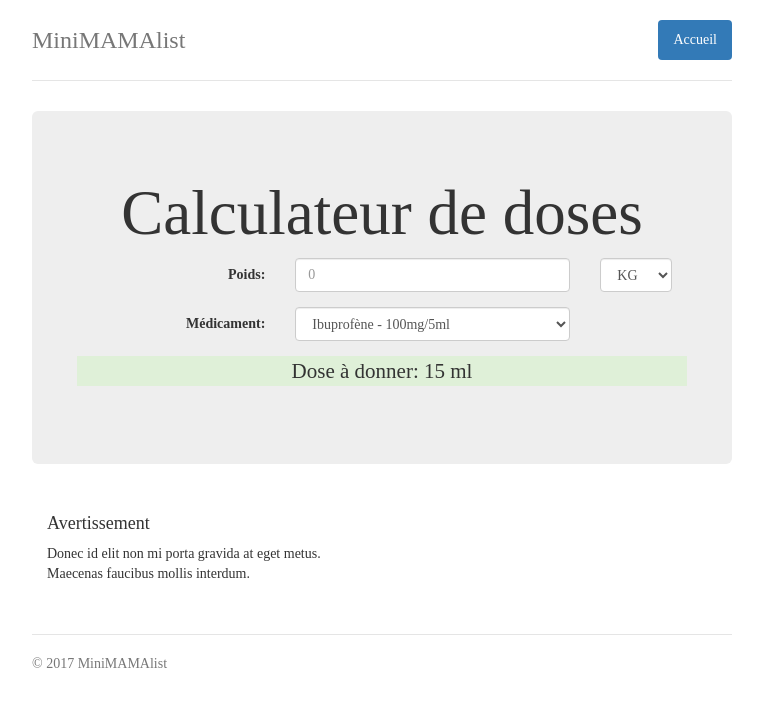
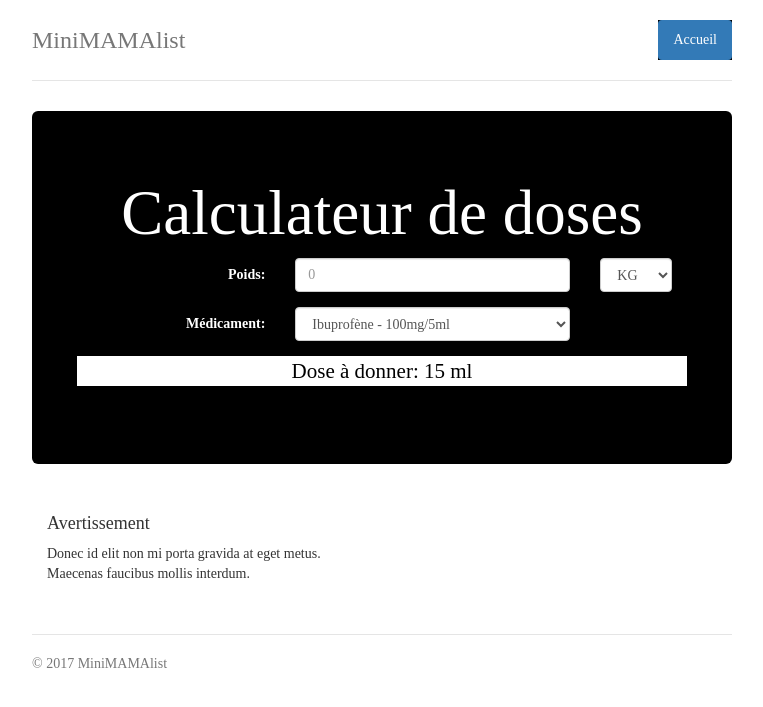
Before and after one commit to patrickboutin/patrickboutin.github.io, a Jekyll site: the page index.html, which Jekyll copies as it is, in a window 1280 px wide. Shown: the top 707 px of the page, without its empty margins (258-1021 px from the left). Built offline with Jekyll 4.4.1, drawn with Linux system fonts in a browser that asks for light colours.

Commit message:
Changement style

```diff
--- a/css/jumbotron-narrow.css
+++ b/css/jumbotron-narrow.css
@@ -48,7 +48,19 @@ body {
 .jumbotron {
   text-align: center;
   border-bottom: 1px solid #e5e5e5;
+  color: white;
+  background-color: black;
 }
+
+.bg-success {
+  background-color: white;
+  color: black;
+}
+
+.nav-pills {
+  background-color: black;
+}
+
 .jumbotron .btn {
   padding: 14px 24px;
   font-size: 21px;
```
